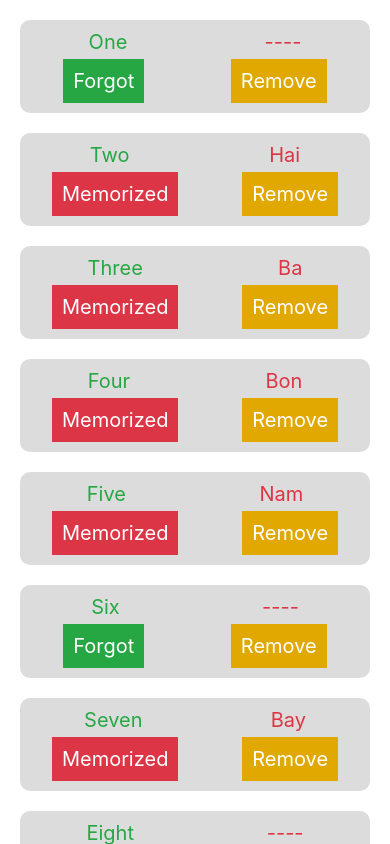
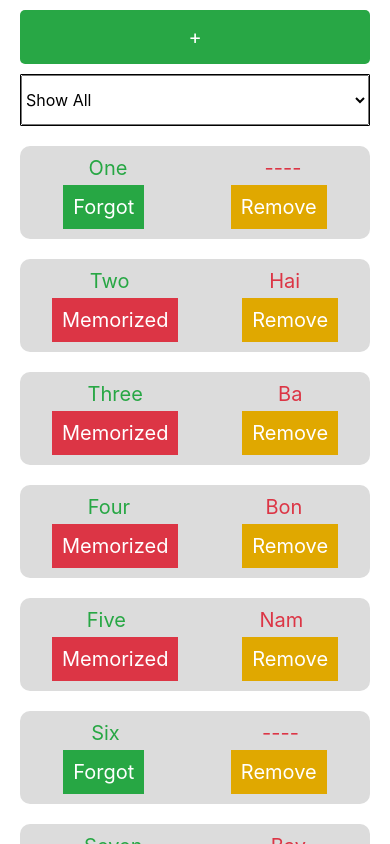
Before and after one commit to phamtanphat/ReactNative24022020, a React Native app: screen / in a window 390 px wide. Built offline with nearby package versions, Linux system fonts and the light colour scheme.

Commit message:
truyen du lieu tu store cho cac component

```diff
--- a/src/Filter.js
+++ b/src/Filter.js
@@ -1,7 +1,8 @@
 import React, {Component} from 'react';
 import {Picker, StyleSheet, View} from 'react-native';
+import {connect} from 'react-redux';
 
-export default class Filter extends Component {
+class Filter extends Component {
   constructor(props) {
     super(props);
     this.state = {
@@ -38,3 +39,9 @@ const styles = StyleSheet.create({
     height: 50,
   },
 });
+
+const mapStateToProps = function(state) {
+  return {filtermode: state.filtermode};
+};
+
+export default connect(mapStateToProps)(Filter);
--- a/src/Form.js
+++ b/src/Form.js
@@ -8,7 +8,9 @@ import {
   View,
   StyleSheet,
 } from 'react-native';
-export default class Form extends PureComponent {
+import {connect} from 'react-redux';
+
+class Form extends PureComponent {
   constructor(props) {
     super(props);
     this.txtEn = '';
@@ -133,3 +135,8 @@ const styles = StyleSheet.create({
     paddingHorizontal: 20,
   },
 });
+
+const mapStateToProps = function(state) {
+  return {shouldShowform: state.shouldShowform};
+};
+export default connect(mapStateToProps)(Form);
--- a/src/List.js
+++ b/src/List.js
@@ -31,16 +31,8 @@ class List extends Component {
   render() {
     return (
       <ScrollView style={styles.container}>
-        {/* <Form
-          onAddword={this.onAddword}
-          words={this.state.words}
-          shouldShowform={this.state.shouldShowform}
-          onToggleForm={this.onToggleForm}
-        />
-        <Filter
-          filtermode={this.state.filtermode}
-          onFilterMode={this.onFilterMode}
-        /> */}
+        <Form />
+        <Filter />
         <Word />
       </ScrollView>
     );
```
